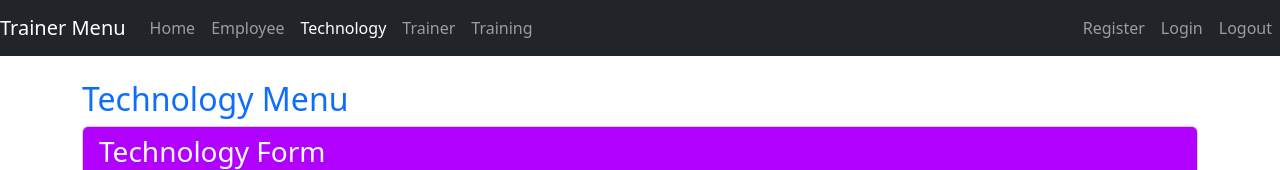
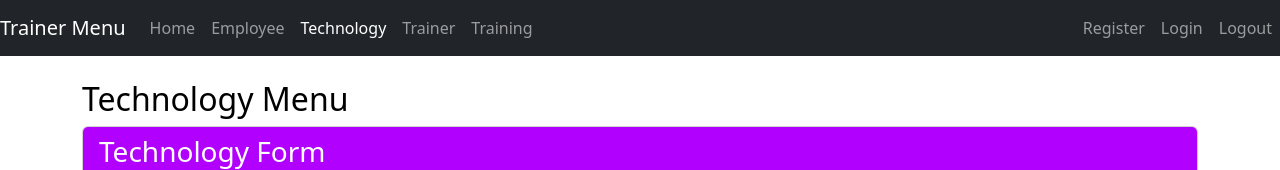
Before and after one commit to Swathy-Subramanian-11/AngularTrainingManagementApp, an Angular app: page /technology in a window 1280 px wide. Shown: the top 170 px of the page. Built offline with nearby package versions, Linux system fonts and the light colour scheme; no server answers; sample sign-in values are in the browser's storage.

Commit message:
colours changed in texts

```diff
--- a/src/app/employee/employee.component.html
+++ b/src/app/employee/employee.component.html
@@ -76,7 +76,7 @@
 <!-- employee-menu.component.html -->
 
 <div class="container mt-4">
-  <h2 class="text-primary">Employee Menu</h2>
+  <h2 class="text-black">Employee Menu</h2>
 
   <!-- Employee form -->
   <div class="card mb-4">
--- a/src/app/technology/technology.component.html
+++ b/src/app/technology/technology.component.html
@@ -1,5 +1,5 @@
 <div class="container mt-4" >
-  <h2 class="text-primary" style="color: #b200ff;">Technology Menu</h2>
+  <h2 class="text-black" style="color: #b200ff;">Technology Menu</h2>
 
   <!-- Technology form -->
   <div class="card mb-4">
--- a/src/app/trainer/trainer.component.html
+++ b/src/app/trainer/trainer.component.html
@@ -82,7 +82,7 @@
 
 
 <div class="container mt-4">
-  <h2 class="text-primary">Trainer Form</h2>
+  <h2 class="text-black">Trainer Menu</h2>
 
   <!-- Trainer form -->
   <div class="card mb-4">
--- a/src/app/training/training.component.html
+++ b/src/app/training/training.component.html
@@ -247,7 +247,7 @@
 
 
 <div class="container mt-4">
-  <h2 class="text-primary">Training Form</h2>
+  <h2 class="text-black">Training Menu</h2>
 
   <div class="card mb-4">
     <h3 class="card-header" style="background-color: #ffcccc; color: black;">Training Form</h3>
```
